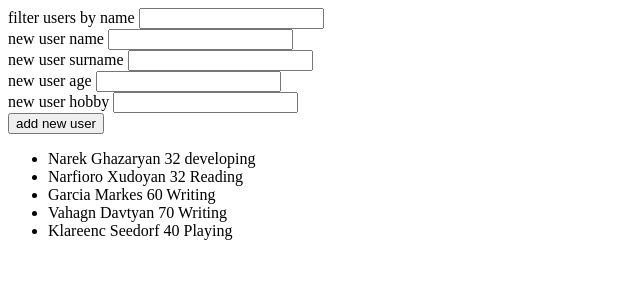
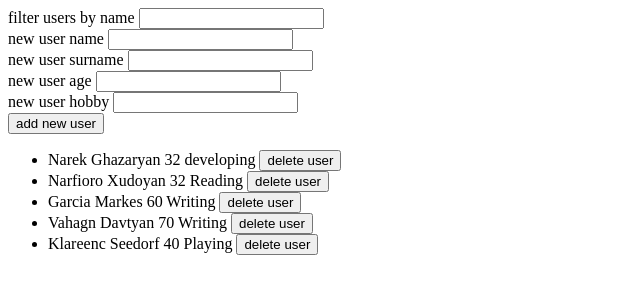
Before and after one commit to NarekGhazaryanjs/toDoListClasses, a React (Create React App) app in the folder todo/: page / in a window 1280 px wide. Shown: the top 300 px of the page, without its empty margins (0-640 px from the left). Built offline with nearby package versions, Linux system fonts and the light colour scheme.

Commit message:
adding delete user logic

```diff
--- a/todo/src/App.js
+++ b/todo/src/App.js
@@ -36,6 +36,13 @@ class App extends Component {
   filterUsersBySearchName = (item) => {
       return item.name.toLocaleLowerCase().includes(this.state.searchedName.toLocaleLowerCase())
   }
+
+  deleteExistingUserHandler = (id) => {
+      const userListWithoutDeletedUser = this.state.userList.filter(user => user.id !== id)
+      this.setState({
+        userList: userListWithoutDeletedUser,
+      })
+    }
 
   addNewUserHandler = () => {
     if(
@@ -95,6 +102,7 @@ class App extends Component {
                   <Text> {user.surname} </Text>
                   <Text> {user.age} </Text>
                   <Text> {user.hobby} </Text>
+                  <Button onClick={() => this.deleteExistingUserHandler(user.id)}> delete user </Button>
                 </Listitem>
               )
             })
```
